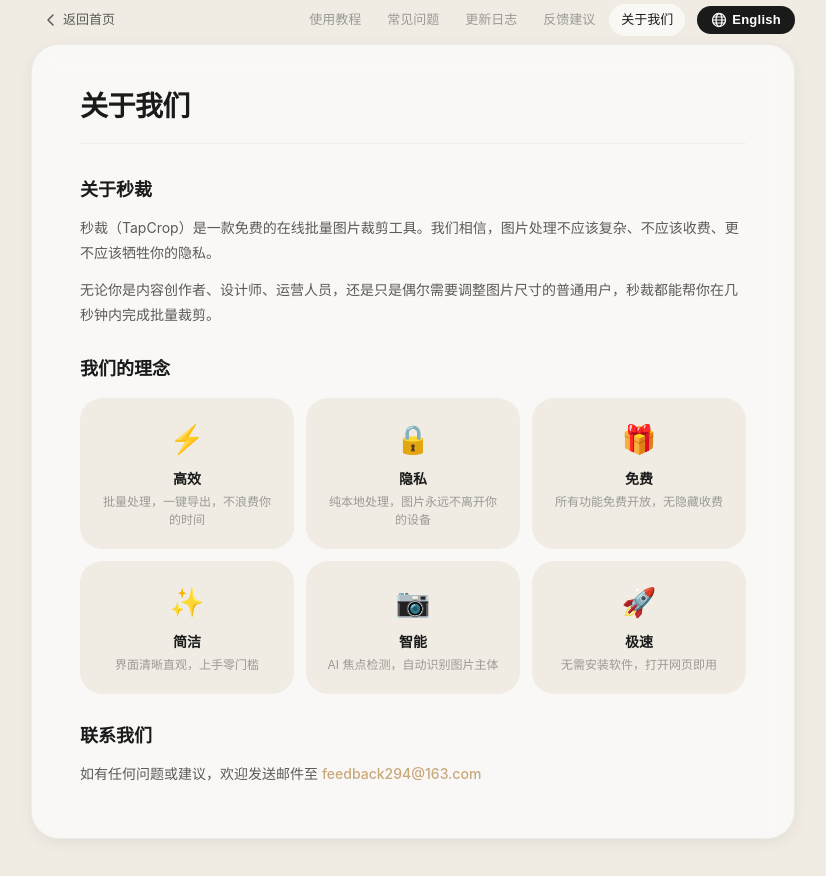
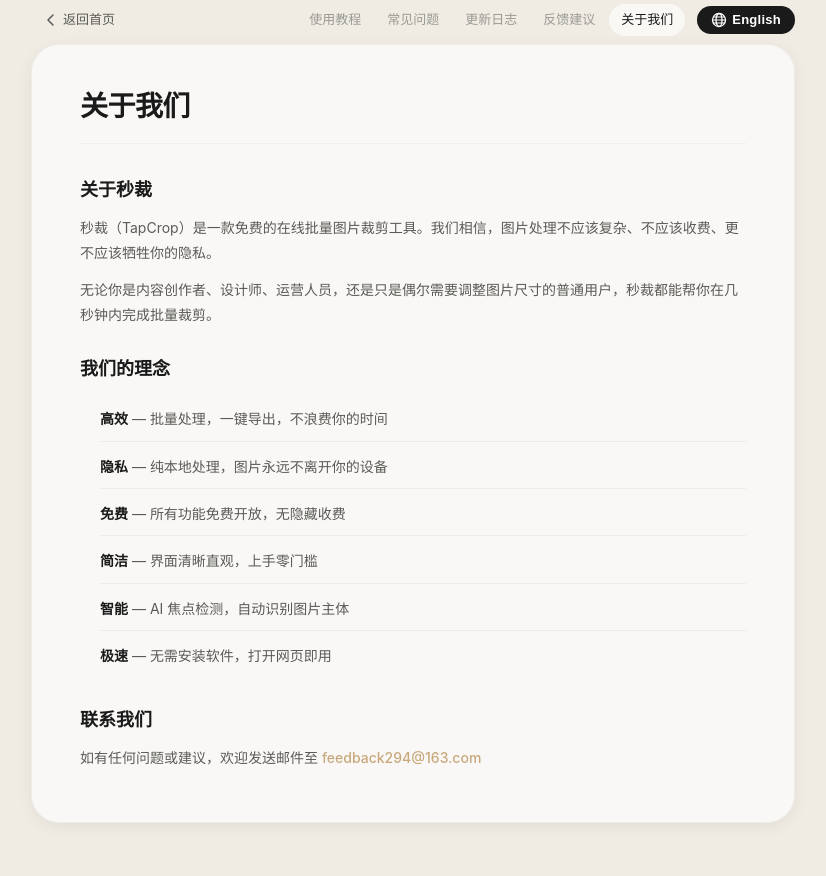
Before and after one commit to humphrey1114/quickcrop, a React (Vite) app: page /about in a window 1280 px wide. Shown: the top 876 px of the page, without its empty margins (227-1053 px from the left). Built offline with nearby package versions, Linux system fonts and the light colour scheme.

Commit message:
feat: 按语言分离社交媒体预设，中文显示国内平台，英文显示海外平台；简化关于页面

```diff
--- a/src/App.jsx
+++ b/src/App.jsx
@@ -257,10 +257,8 @@
           <div className="sidebar-brand">
             <div className="brand-icon">
               <svg width="22" height="22" viewBox="0 0 100 100" fill="none">
-                <path d="M18 35 L18 18 L42 18" stroke="#fff" strokeWidth="7" strokeLinecap="round" strokeLinejoin="round"/>
-                <path d="M82 65 L82 82 L58 82" stroke="#fff" strokeWidth="7" strokeLinecap="round" strokeLinejoin="round"/>
-                <circle cx="50" cy="50" r="12" stroke="#fff" strokeWidth="5" fill="none"/>
-                <circle cx="50" cy="50" r="4.5" fill="#fff"/>
+                <path d="M18 40 C18 18, 82 18, 82 40" stroke="#fff" strokeWidth="13" strokeLinecap="round" fill="none"/>
+                <path d="M50 32 C50 55, 50 60, 48 68 C44 80, 30 85, 20 78 C12 72, 14 58, 22 54" stroke="#fff" strokeWidth="13" strokeLinecap="round" fill="none"/>
               </svg>
             </div>
             <div className="brand-text">
--- a/src/i18n/en.js
+++ b/src/i18n/en.js
@@ -66,10 +66,16 @@
   // Size categories
   'cat.ratio': 'Common',
   'cat.resolution': 'Resolution',
-  'cat.xiaohongshu': 'Xiaohongshu',
-  'cat.douyin': 'TikTok',
-  'cat.weibo': 'Weibo',
-  'cat.wechat': 'WeChat',
+  'cat.twitter': 'X / Twitter',
+  'cat.instagram': 'Instagram',
+  'cat.youtube': 'YouTube',
+  'cat.facebook': 'Facebook',
+  'cat.linkedin': 'LinkedIn',
+  'cat.pinterest': 'Pinterest',
+  'cat.twitch': 'Twitch',
+  'cat.soundcloud': 'SoundCloud',
+  'cat.tumblr': 'Tumblr',
+  'cat.etsy': 'Etsy',
   'cat.idphoto': 'ID Photo',
   'cat.paper': 'Paper',
 
@@ -259,4 +265,73 @@
   'about.v.fast.desc': 'No software to install — just open and use',
   'about.contactTitle': 'Contact Us',
   'about.contactDesc': 'For questions or suggestions, send an email to',
+
+  // X / Twitter
+  'size.x.header': 'Header Photo',
+  'size.x.avatar': 'Profile Photo',
+  'size.x.post': 'Post Image',
+  'size.x.card': 'Cards Image',
+  'size.x.summary': 'Summary Card',
+
+  // Instagram
+  'size.ig.avatar': 'Profile Photo',
+  'size.ig.square': 'Square Image',
+  'size.ig.portrait': 'Portrait Image',
+  'size.ig.story': 'Story',
+
+  // YouTube
+  'size.yt.thumbnail': 'Thumbnail',
+  'size.yt.banner': 'Banner',
+  'size.yt.video4k': 'Video (4K)',
+  'size.yt.avatar': 'Profile Picture',
+  'size.yt.bannerDesktop': 'Banner (Desktop)',
+  'size.yt.bannerTablet': 'Banner (Tablet)',
+  'size.yt.bannerMobile': 'Banner (Mobile)',
+  'size.yt.bannerTV': 'Banner (TV)',
+
+  // Facebook
+  'size.fb.avatar': 'Profile Picture',
+  'size.fb.cover': 'Cover Photo',
+  'size.fb.post': 'Image Post',
+  'size.fb.link': 'Shared Link Image',
+  'size.fb.event': 'Event Image',
+  'size.fb.adCarousel': 'Ad (Carousel)',
+  'size.fb.adSingle': 'Ad (Single Image)',
+
+  // LinkedIn
+  'size.li.avatar': 'Profile Photo',
+  'size.li.cover': 'Cover Photo',
+  'size.li.shared': 'Shared Image',
+
+  // Pinterest
+  'size.pin.avatar': 'Profile Photo',
+  'size.pin.board': 'Board Cover',
+  'size.pin.pin': 'Pin (Portrait)',
+
+  // Twitch
+  'size.tw.avatar': 'Profile Photo',
+  'size.tw.banner': 'Profile Banner',
+  'size.tw.videoBanner': 'Video Player Banner',
+  'size.tw.thumbnail': 'Video Thumbnail',
+  'size.tw.cover': 'Cover Image',
+  'size.tw.infoPanel': 'Info Panel',
+
+  // SoundCloud
+  'size.sc.avatar': 'Profile Photo',
+  'size.sc.album': 'Album Cover',
+  'size.sc.header': 'Header',
+
+  // Tumblr
+  'size.tb.avatar': 'Profile Photo',
+  'size.tb.banner': 'Banner',
+  'size.tb.shared': 'Shared Image',
+
+  // Etsy
+  'size.et.cover': 'Cover',
+  'size.et.avatar': 'Profile Photo',
+  'size.et.shopIcon': 'Shop Icon',
+  'size.et.shopBanner': 'Shop Banner',
+  'size.et.thumbnail': 'Thumbnail',
+  'size.et.teamLogo': 'Team Logo',
+  'size.et.listing': 'Item Listing',
 }
--- a/src/pages/About.jsx
+++ b/src/pages/About.jsx
@@ -11,38 +11,14 @@
       <p>{t('about.intro2')}</p>
 
       <h2>{t('about.valuesTitle')}</h2>
-      <div className="about-values">
-        <div className="about-value">
-          <div className="about-value-icon">&#9889;</div>
-          <h3>{t('about.v.efficient')}</h3>
-          <p>{t('about.v.efficient.desc')}</p>
-        </div>
-        <div className="about-value">
-          <div className="about-value-icon">&#128274;</div>
-          <h3>{t('about.v.privacy')}</h3>
-          <p>{t('about.v.privacy.desc')}</p>
-        </div>
-        <div className="about-value">
-          <div className="about-value-icon">&#127873;</div>
-          <h3>{t('about.v.free')}</h3>
-          <p>{t('about.v.free.desc')}</p>
-        </div>
-        <div className="about-value">
-          <div className="about-value-icon">&#10024;</div>
-          <h3>{t('about.v.simple')}</h3>
-          <p>{t('about.v.simple.desc')}</p>
-        </div>
-        <div className="about-value">
-          <div className="about-value-icon">&#128247;</div>
-          <h3>{t('about.v.smart')}</h3>
-          <p>{t('about.v.smart.desc')}</p>
-        </div>
-        <div className="about-value">
-          <div className="about-value-icon">&#128640;</div>
-          <h3>{t('about.v.fast')}</h3>
-          <p>{t('about.v.fast.desc')}</p>
-        </div>
-      </div>
+      <ul className="about-values-list">
+        <li><strong>{t('about.v.efficient')}</strong> — {t('about.v.efficient.desc')}</li>
+        <li><strong>{t('about.v.privacy')}</strong> — {t('about.v.privacy.desc')}</li>
+        <li><strong>{t('about.v.free')}</strong> — {t('about.v.free.desc')}</li>
+        <li><strong>{t('about.v.simple')}</strong> — {t('about.v.simple.desc')}</li>
+        <li><strong>{t('about.v.smart')}</strong> — {t('about.v.smart.desc')}</li>
+        <li><strong>{t('about.v.fast')}</strong> — {t('about.v.fast.desc')}</li>
+      </ul>
 
       <h2>{t('about.contactTitle')}</h2>
       <p>
--- a/src/pages/PageLayout.css
+++ b/src/pages/PageLayout.css
@@ -228,37 +228,26 @@
 }
 
 /* About */
-.about-values {
-  display: grid;
-  grid-template-columns: repeat(3, 1fr);
-  gap: 12px;
-  margin-top: 16px;
+.about-values-list {
+  list-style: none;
+  padding: 0;
+  margin: 16px 0;
 }
 
-.about-value {
-  padding: 20px;
-  background: var(--bg);
-  border-radius: var(--r-lg);
-  text-align: center;
+.about-values-list li {
+  padding: 10px 0;
+  font-size: 14px;
+  color: var(--text-2);
+  line-height: 1.6;
+  border-bottom: 1px solid var(--border-light);
 }
 
-.about-value-icon {
-  font-size: 28px;
-  margin-bottom: 8px;
+.about-values-list li:last-child {
+  border-bottom: none;
 }
 
-.about-value h3 {
-  font-size: 14px;
-  font-weight: 600;
+.about-values-list strong {
   color: var(--text);
-  margin-bottom: 4px;
-}
-
-.about-value p {
-  font-size: 12px;
-  color: var(--text-3);
-  margin-bottom: 0;
-  line-height: 1.5;
 }
 
 /* Feedback form */
```
Also changed, not shown: src/components/SettingsPanel.jsx (+117 -2 lines), public/favicon.svg.
